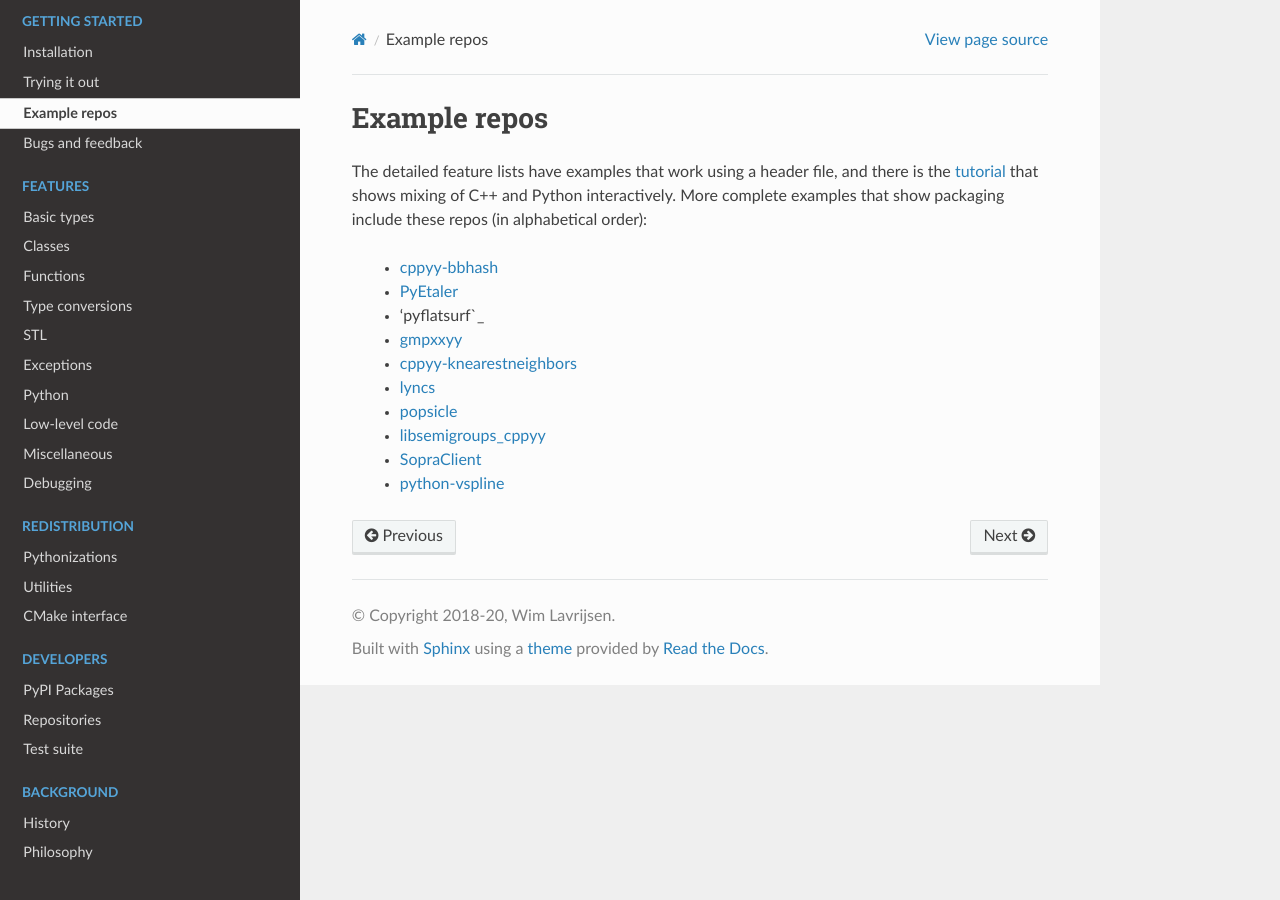
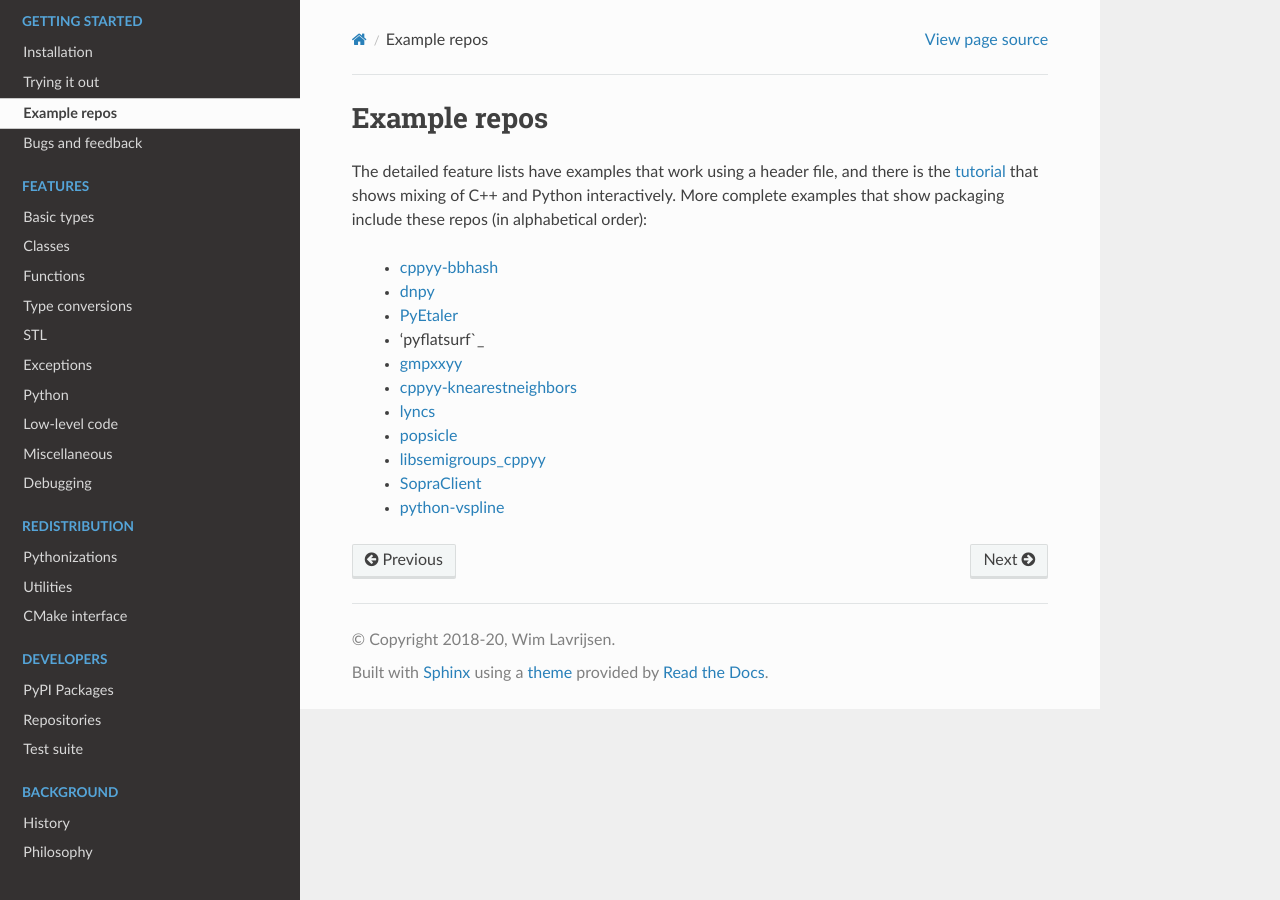
Before and after one commit to wlav/cppyy, a Sphinx documentation site: the page built from doc/source/examples.rst, in a window 1280 px wide. Built offline with Sphinx 7.4.7 and the Read the Docs theme 2.0.0, drawn with Linux system fonts in a browser that asks for light colours.

Commit message:
add one more repo

```diff
--- a/doc/source/examples.rst
+++ b/doc/source/examples.rst
@@ -9,6 +9,7 @@ More complete examples that show packaging include these repos (in
 alphabetical order):
 
  * `cppyy-bbhash`_
+ * `dnpy`_
  * `PyEtaler`_
  * 'pyflatsurf`_
  * `gmpxxyy`_
@@ -21,6 +22,7 @@ alphabetical order):
 
 .. _tutorial: https://bitbucket.org/wlav/cppyy/src/master/doc/tutorial/CppyyTutorial.ipynb?viewer=nbviewer&fileviewer=notebook-viewer%3Anbviewer
 .. _cppyy-bbhash: https://github.com/camillescott/cppyy-bbhash
+.. _dnpy: https://github.com/txjmb/dnpy
 .. _PyEtaler: https://github.com/etaler/PyEtaler
 .. _pyflatsurf: https://github.com/flatsurf/flatsurf
 .. _gmpxxyy: https://github.com/flatsurf/gmpxxyy
```
